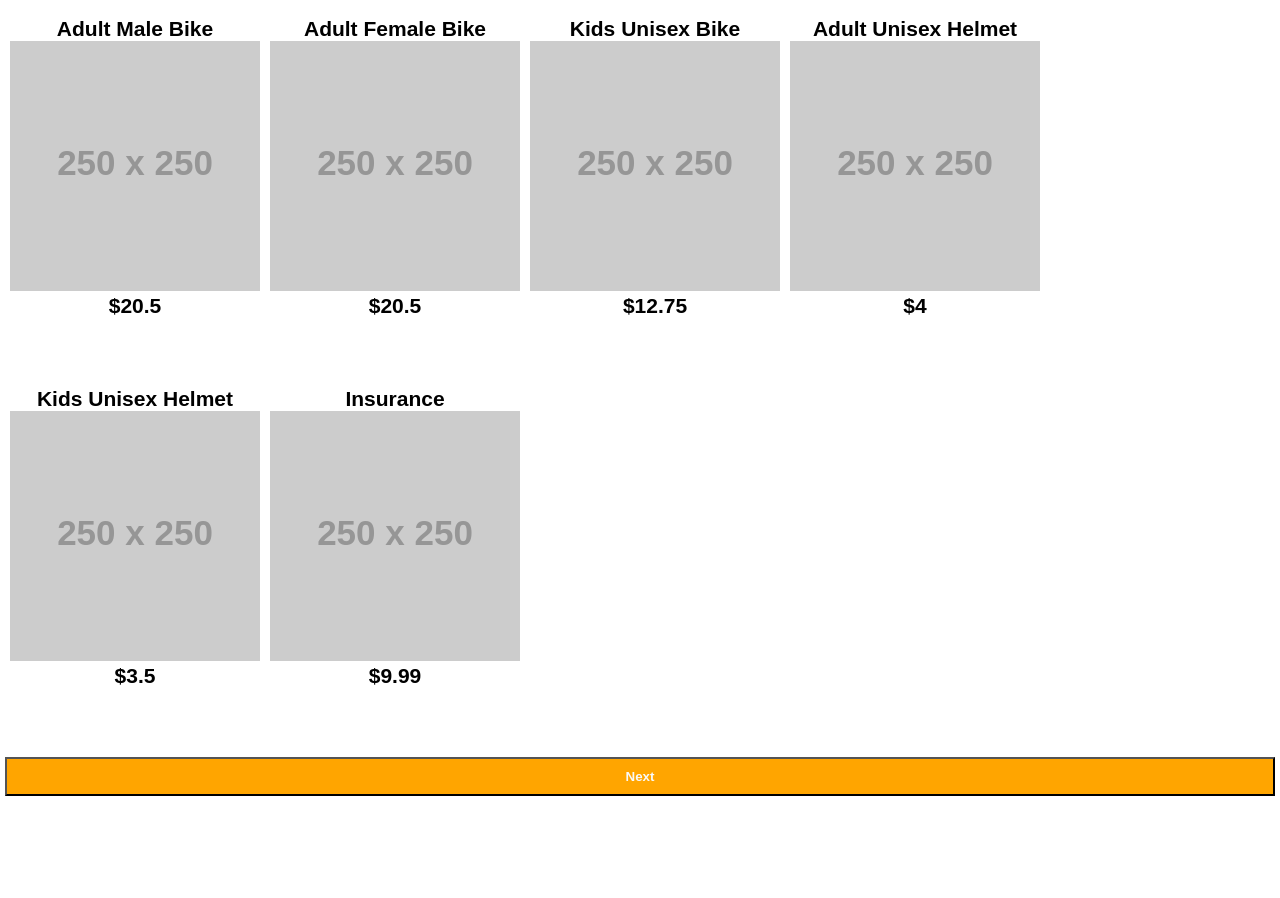
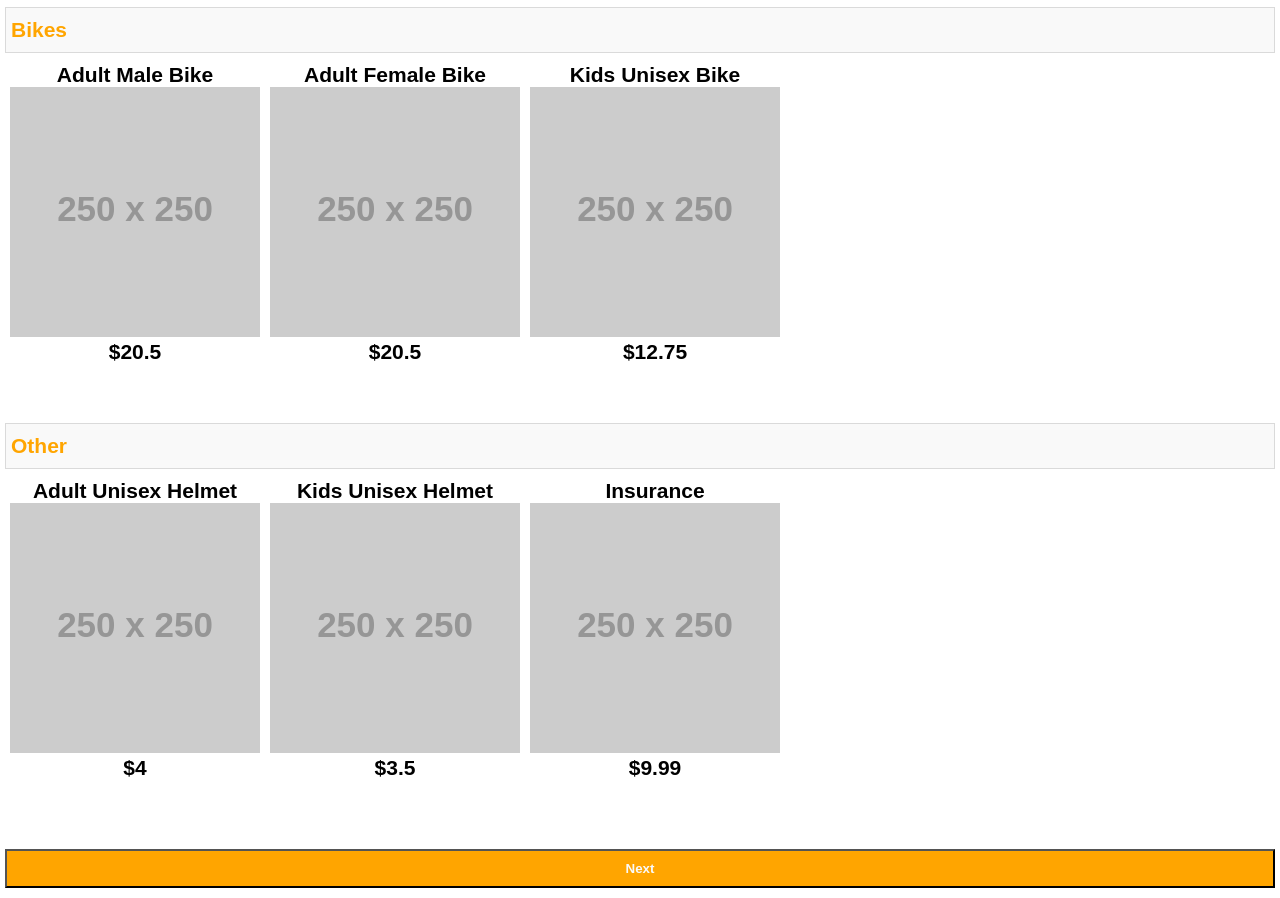
Before and after one commit to sajjadmerc/topview, a plain HTML site: page index.html in a window 1280 px wide. Shown: the part 47-945 px from the top of the page. Before the commit the page ends 853 px from the top, so only its background shows below. Drawn offline with Linux system fonts and the light colour scheme; placeholder pictures from the web are drawn by us.

Commit message:
organize products based on type

```diff
--- a/app.css
+++ b/app.css
@@ -11,6 +11,14 @@ html,body {
 }
 
 /* helpers */
+.heading {
+	display: block;
+	clear: both;
+	border: 1px solid #dadada;
+	background: #f9f9f9;
+	color: orange;
+	padding: 10px 5px;
+}
 .hidden {
 	display: none;
 }
--- a/app.js
+++ b/app.js
@@ -4,6 +4,7 @@ smBkApp.totalEl = document.querySelector('.total');
 smBkApp.containerEl = document.getElementById('container');
 smBkApp.reviewContainerEl = document.getElementById('review');
 smBkApp.productsContainerEl = document.getElementById('products');
+smBkApp.productsOtherContainerEl = document.getElementById('products-other');
 
 smBkApp.total = 0.00;
 smBkApp.bikeIds = [];
@@ -139,7 +140,12 @@ smBkApp.buildProducts = function() {
 		}
 
 		cln.classList.remove('hidden');
-		_this.productsContainerEl.appendChild(cln);
+
+		if(item.product_type == "bike") {
+			_this.productsContainerEl.appendChild(cln);
+		} else {
+			_this.productsOtherContainerEl.appendChild(cln);
+		}
 
 	});
 }
--- a/index.html
+++ b/index.html
@@ -14,9 +14,12 @@
 		<div class="loading">Loading ...</div>
 
 		<div class="step-1">
-			<div id="products">
 
-			</div>
+			<h1 class="heading">Bikes</h1>
+			<div id="products"></div>
+
+			<h1 class="heading">Other</h1>
+			<div id="products-other"></div>
 			<button class="action-button next">Next</button>
 		</div>
 
```
